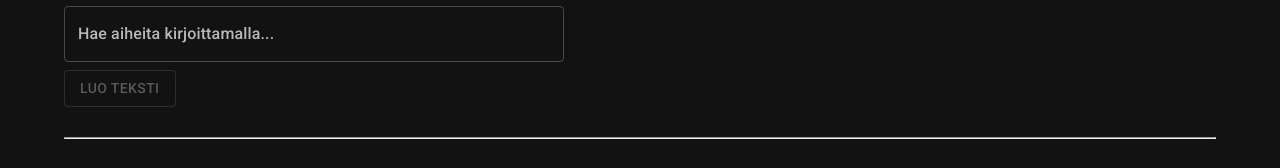
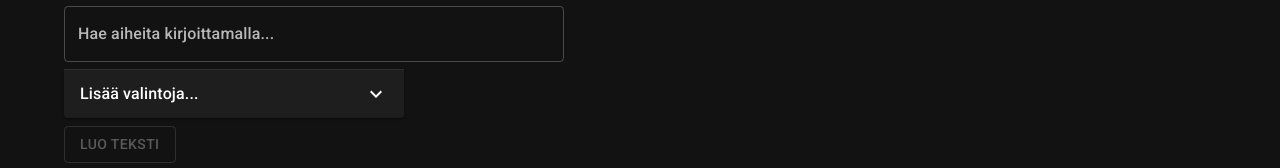
Before and after one commit to juhopohjonen/essee.tk, a React (Create React App) app: page / in a window 1280 px wide. Shown: the part 198-366 px from the top of the page. Built offline with nearby package versions, Linux system fonts and the light colour scheme.

Commit message:
accr dev

```diff
--- a/src/Components/Results.jsx
+++ b/src/Components/Results.jsx
@@ -127,8 +127,6 @@ const ImageView = ({ q, title }) => {
 
     }, [q])
 
-    console.log('ir', imageResp)
-
 
     if (!imageResp) {
         return null
--- a/src/Components/SuggestiveSearch.jsx
+++ b/src/Components/SuggestiveSearch.jsx
@@ -1,8 +1,9 @@
-import { Autocomplete, Button, CircularProgress, TextField } from "@mui/material"
-import { Box } from "@mui/system"
-import { Fragment, useEffect } from "react"
+import { Autocomplete, Button, Box, Typography, CircularProgress, Slider, TextField, Accordion, AccordionSummary, AccordionDetails } from "@mui/material"
+import { Fragment, useEffect, useRef } from "react"
 import { useState } from "react"
 import { getQueryContents } from "../Services/WikiService"
+
+import ExpandMoreIcon from '@mui/icons-material/ExpandMore';
 
 const Search = (props) => {
     const [query, setQuery] = useState('')
@@ -11,9 +12,13 @@ const Search = (props) => {
     const [chosen, setChosen] = useState('')
     const [loading, setLoading] = useState(false)
 
+    const [accuracy, setAccuracy] = useState(2)
+
     const language = props.lang
         ? props.lang
         : 'fi'
+
+    console.log('acc', accuracy)
 
     useEffect(() => {
         const updateOptions = (query) => {
@@ -63,7 +68,36 @@ const Search = (props) => {
                     />
                 )}
             />
-            <Button disabled={!query} onClick={() => props.setval(chosen)} sx={{ mt: 1 }} variant='outlined' color='primary'>Luo teksti</Button>
+
+            <Accordion sx={{ maxWidth: 340, mt: 1 }}>
+                <AccordionSummary
+                    expandIcon={<ExpandMoreIcon />}
+                    aria-label='more'
+                    id='more-options'
+                >
+                    <Typography>Lisää valintoja...</Typography>
+                </AccordionSummary>
+                <AccordionDetails>
+                    <Typography color='text.secondary'>Tarkkuus</Typography>
+
+                    <Slider
+                        size='medium'
+                        aria-label='accuracy'
+                        value={accuracy}
+                        step={1}
+                        marks
+                        min={0}
+                        max={5}
+                        sx={{ maxWidth: '300px', mt: 0, ml: 0.75 }}
+                        onChange={(e) => setAccuracy(e.target.value)}
+                    />
+
+                    <Typography gutterBottom color='text.secondary'>Mitä suurempi tarkkuus, sitä vähemmän sanoja. Mitä pienempi tarkkuus, sitä enemmän sanoja.</Typography>
+                </AccordionDetails>
+            </Accordion>
+
+
+            <Button disabled={!query} onClick={() => { props.setval(chosen) }} sx={{ mt: 1 }} variant='outlined' color='primary'>Luo teksti</Button>
         </Box>
     )
 }
--- a/src/titleChanger.js
+++ b/src/titleChanger.js
@@ -26,6 +26,11 @@ const titleRoutings = [
         url: '/kielet/parempia-arvosanoja',
         title: 'Parempia arvosanoja kielistä',
         description: 'Tiedätkö, miten voisit saada parempia arvosanoja kielistä, kuten englannista, ruotsista tai saksasta? Listasimme parhaimmat vinkit sivullemme. Tervetuloa lukemaan!'
+    },
+    {
+        url: '/kielet/englanti',
+        title: 'Englanninkielinen essee',
+        description: 'Onko mielessäsi, miten saada parempia numeroita englannista? Essee.tk tarjoaa mahdollisuuden mm. englanninkielisten esseiden luomiseen. Testaa sitä!'
     }
 ]
 
```
